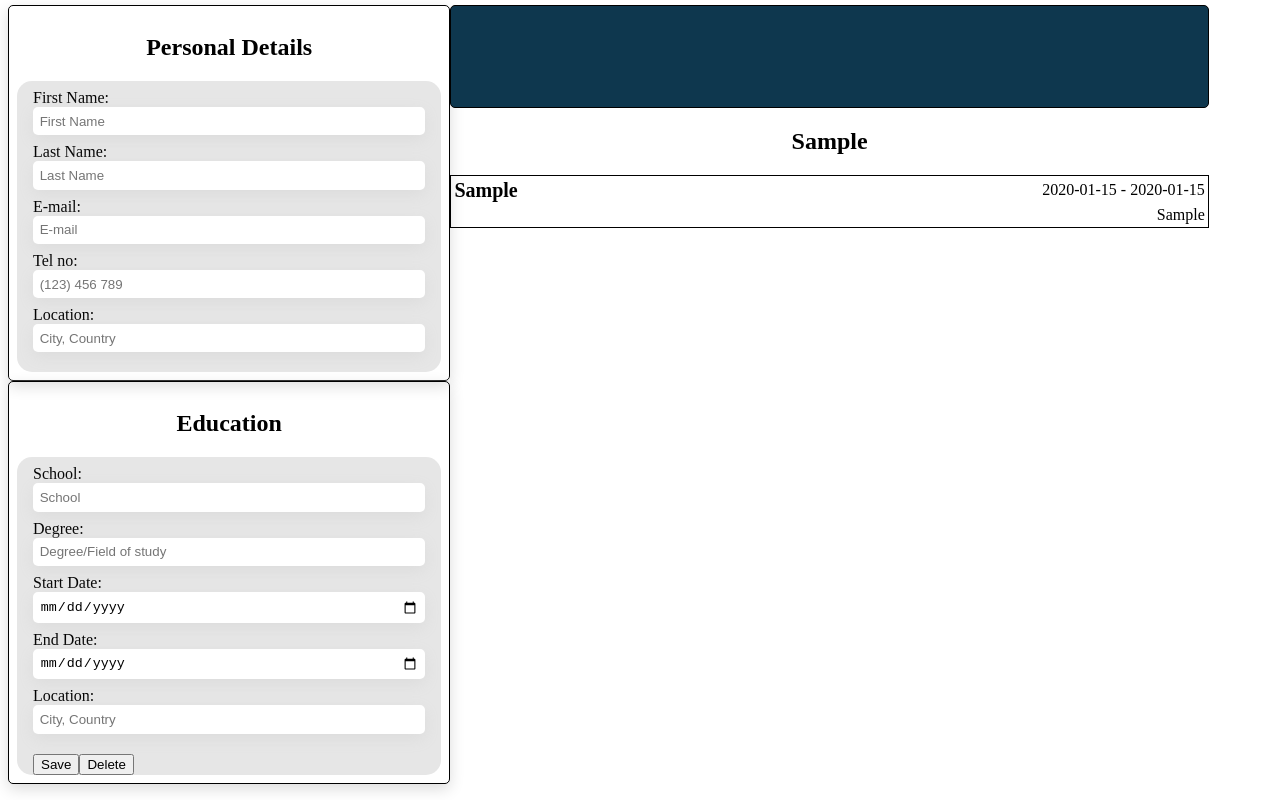
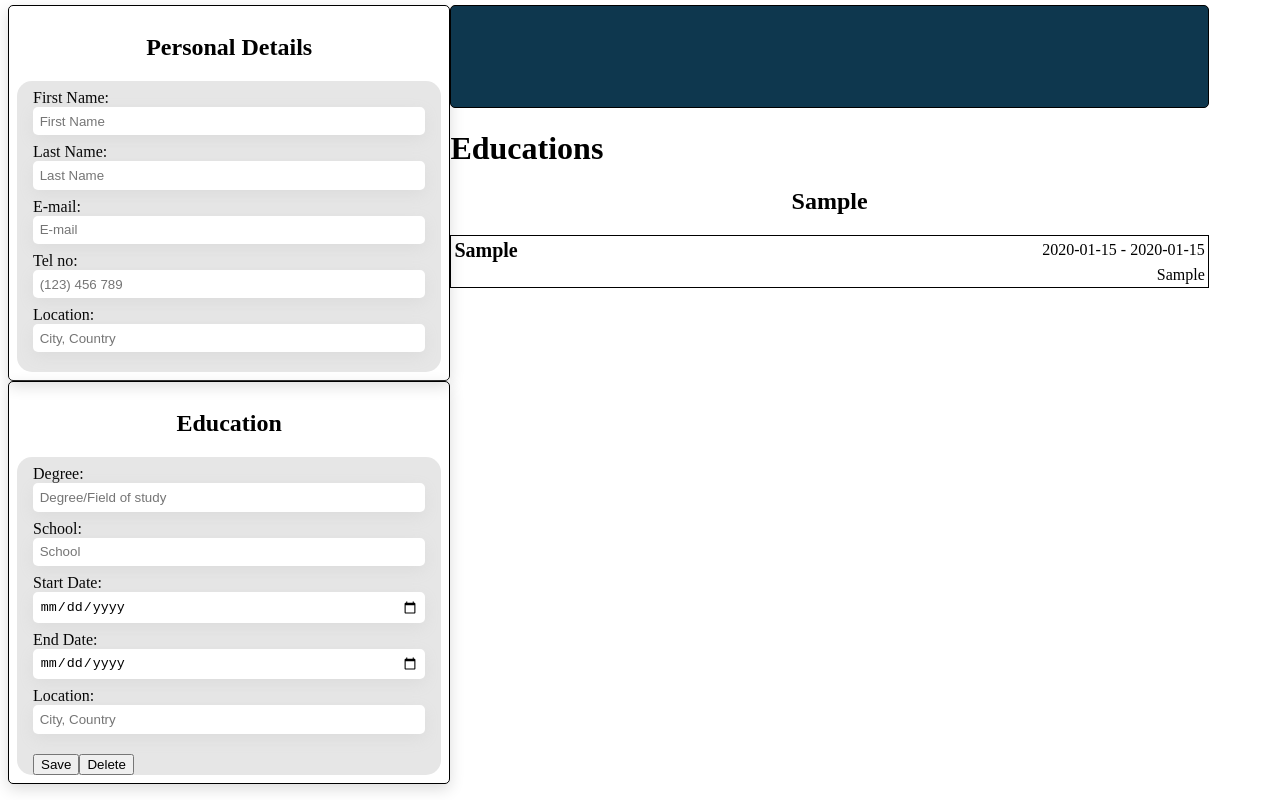
Before and after one commit to AyatBaesh/CV_Constructor, a React (Vite) app: page / in a window 1280 px wide. Both pictures are taken after typing "Sample", "Sample", "2020-01-15", "2020-01-15", "Sample" into the empty fields and a click on the button "Save". Shown: the part 157-957 px from the top of the page. Built offline with nearby package versions, Linux system fonts and the light colour scheme; the HTML template or start-up script is replaced by a standard one.

Commit message:
minor styling adjustments

```diff
--- a/src/components/Content.jsx
+++ b/src/components/Content.jsx
@@ -66,17 +66,16 @@ export default function Content() {
             </div>
 
             <div className={styles.infoSection}>
-                {/**/}
                 <PersonalInfo userInfo = {userInfo} />
 
                 {educations.map((education) => {
                     return <EducationInfo
                                 key = {education.key}
                                 educationInfo={education}
+                                educations={educations}
                                 onClick = {() => onEdit(education.key)}
                             />
                 })}
-                {/* <EducationInfo educationInfo={educationInfo} /> */}
             </div>
         </div>
     )
--- a/src/components/info/EducationInfo.jsx
+++ b/src/components/info/EducationInfo.jsx
@@ -1,8 +1,11 @@
 import styles from '../../styles/EducationInfo.module.css'
 
-export default function EducationInfo({educationInfo, onClick}){
-    if(notEmpty(educationInfo)){
+export default function EducationInfo({educationInfo, educations, onClick}){
+    // if(notEmpty(educationInfo)){
+    if(educations){
         return (
+                    <>
+                        <h1>Educations</h1>
                         <div className={styles.educationInfoDiv} onClick = {onClick}>
                             <h2>{educationInfo.degree}</h2>
                             <table className={styles.educationInfoTable}>
@@ -18,12 +21,14 @@ export default function EducationInfo({educationInfo, onClick}){
                                 </tbody>
                             </table>
                         </div>
+                    </>
             )
+
     } else {
         return null;
     }
  }
 
-function notEmpty(educationInfo){
-    return Object.values(educationInfo).some(value => !!value)
-}
+// function notEmpty(educationInfo){
+//     return Object.values(educationInfo).some(value => !!value)
+// }
--- a/src/components/inputs/EducationInput.jsx
+++ b/src/components/inputs/EducationInput.jsx
@@ -10,20 +10,20 @@ export default function EducationInput({educationInfo, setEducationInfo, onSave}
         <div className={styles.generalDiv}>
             <h2>Education</h2>
             <form className={styles.educationForm}>
+            <label>Degree:</label>
+                <input
+                    type = "text"
+                    placeholder = "Degree/Field of study"
+                    value = {educationInfo.degree}
+                    onChange={(e) => setEducationInfo({...educationInfo, degree: e.target.value})}
+                />
+
                <label>School:</label>
                <input
                     type = "text"
                     placeholder = "School"
                     value = {educationInfo.school}
                     onChange={(e) => setEducationInfo({...educationInfo, school: e.target.value})}
-                />
-
-                <label>Degree:</label>
-                <input
-                    type = "text"
-                    placeholder = "Degree/Field of study"
-                    value = {educationInfo.degree}
-                    onChange={(e) => setEducationInfo({...educationInfo, degree: e.target.value})}
                 />
 
                 <label>Start Date:</label>
```
Lines whose indentation alone changed are shown as unchanged.
